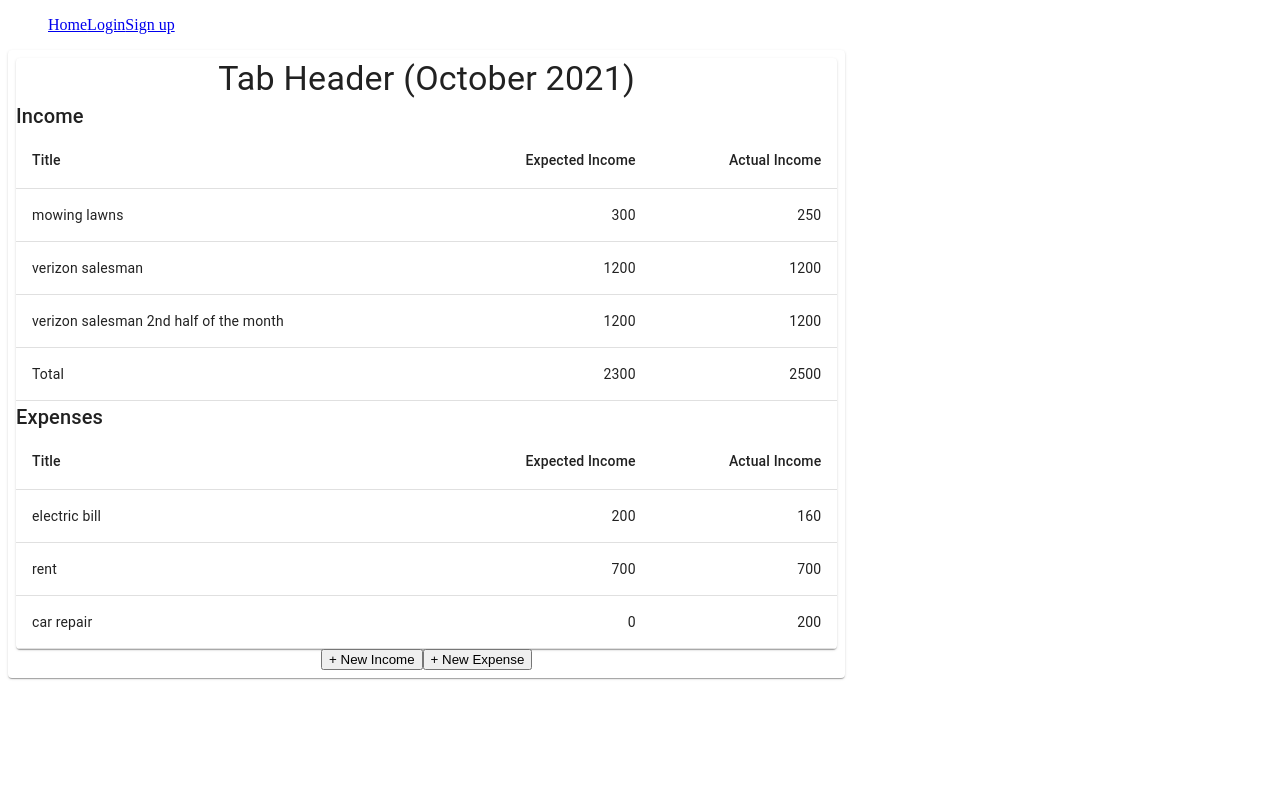
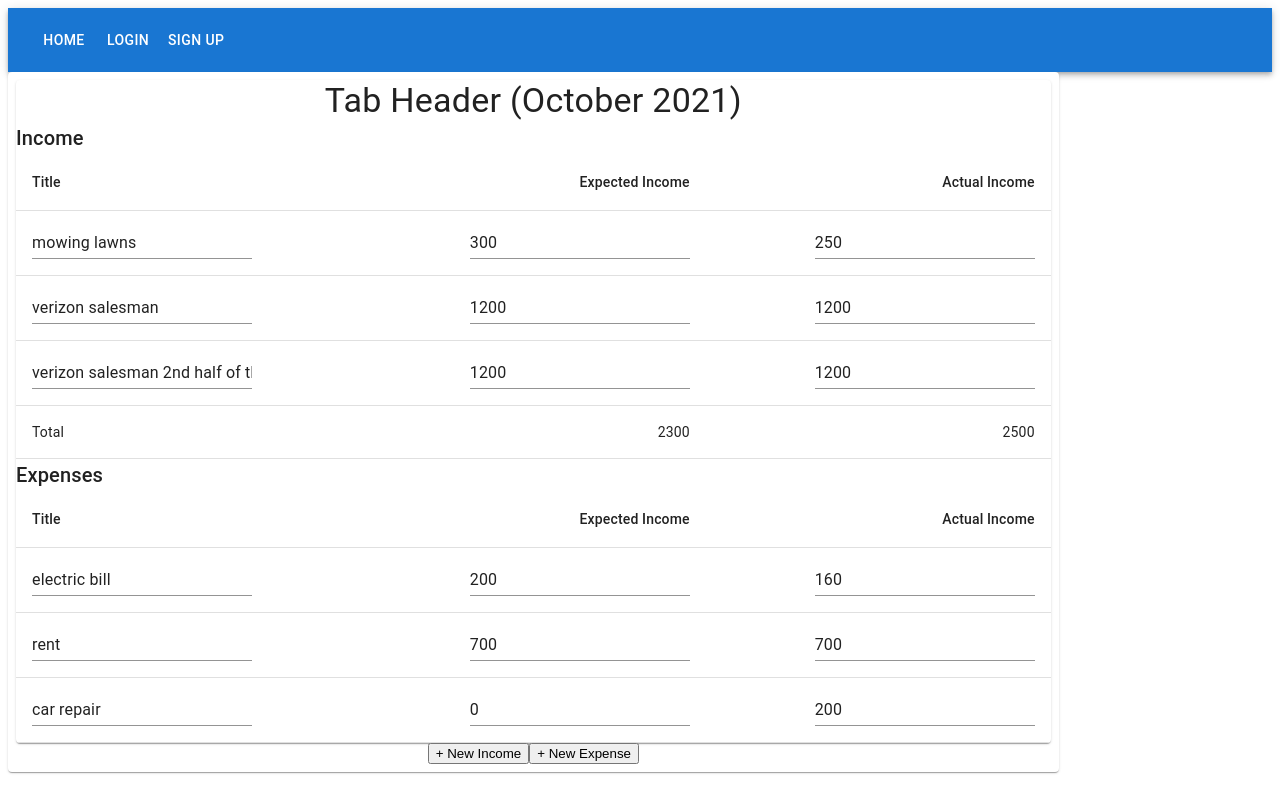
Before and after one commit to Leepzig/personal-finance, a React (Create React App) app: page / in a window 1280 px wide. Built offline with nearby package versions, Linux system fonts and the light colour scheme.

Commit message:
fixed basic navbar formatting along with added inputs for the budget transaction display

```diff
--- a/src/components/dynamic/Budget.js
+++ b/src/components/dynamic/Budget.js
@@ -44,7 +44,7 @@ const Budget = () => {
         <div>
             <Box sx={{ flexGrow: 1 }}>
       <Grid container spacing={2}>
-        <Grid item xs={8}>
+        <Grid item xs={10}>
           <Item>
 
         <TableContainer component={Paper}>
--- a/src/components/dynamic/Transaction.js
+++ b/src/components/dynamic/Transaction.js
@@ -1,31 +1,35 @@
-import React from 'react'
+import React, { useState } from 'react'
 import { useForm } from '../../hooks/useForm'
-import Table from '@mui/material/Table';
-import TableBody from '@mui/material/TableBody';
 import TableCell from '@mui/material/TableCell';
-import TableContainer from '@mui/material/TableContainer';
-import TableHead from '@mui/material/TableHead';
 import TableRow from '@mui/material/TableRow';
-import Paper from '@mui/material/Paper';
+import Input from '@mui/material/Input';
+
+
 
 const Transaction = ( {transaction} ) => {
+    const [disabledStatus, setDisabledStatus] = useState(false)
     const [form, handleFormChange] = useForm({
         name: transaction.name,
         budgeted: transaction.budgeted,
         actual: transaction.actual
     })
 
+    const changeDisabledStatus = () => {
+
+    }
+
 //MAke it so that on focus for the <tr> the delete button appears
     return (
         <TableRow
             key={transaction.name}
             sx={{ '&:last-child td, &:last-child th': { border: 0 } }}
+            onClick
             >
               <TableCell component="th" scope="row">
-                {transaction.name}
+                <Input disabled={disabledStatus} value={form.name} name="name" onChange={handleFormChange}/>
               </TableCell>
-              <TableCell align="right">{transaction.budgeted}</TableCell>
-              <TableCell align="right">{transaction.actual}</TableCell>
+              <TableCell disabled={disabledStatus} align="right"><Input value={form.budgeted} name="budgeted" onChange={handleFormChange}/></TableCell>
+              <TableCell disabled={disabledStatus} align="right"><Input value={form.actual} name="actual" onChange={handleFormChange}/></TableCell>
             {/* <td><input className="transaction-line" aria-label="Field name" type="text" name="name" value={form.name} onChange={handleFormChange}/></td>
             <td><input className="transaction-line" aria-label="Field name" type="text" name="budgeted" value={form.budgeted} onChange={handleFormChange}/></td>
             <td><input className="transaction-line" aria-label="Field name" type="text" name="actual" value={form.actual} onChange={handleFormChange}/></td>
--- a/src/components/static/Navbar.js
+++ b/src/components/static/Navbar.js
@@ -1,16 +1,24 @@
 import React from 'react'
 import { NavLink } from 'react-router-dom'
+import AppBar from '@mui/material/AppBar';
+import Box from '@mui/material/Box';
+import Toolbar from '@mui/material/Toolbar';
+import Typography from '@mui/material/Typography';
+import Button from '@mui/material/Button';
+
 
 const Navbar = () => {
 
     return (
-        <ul>
-            <NavLink to="/">Home</NavLink>
-            <NavLink to="/login">Login</NavLink>
-            <NavLink to="/signup">Sign up</NavLink>
-        </ul>
-
-
+    <Box >
+      <AppBar position="static">
+        <Toolbar>
+            <Button color="inherit"><NavLink to="/">Home</NavLink></Button>
+            <Button color="inherit"><NavLink to="/login">Login</NavLink></Button>
+            <Button color="inherit"><NavLink to="/signup">Sign up</NavLink></Button>
+        </Toolbar>
+      </AppBar>
+    </Box>
     )
 }
 
--- a/src/index.css
+++ b/src/index.css
@@ -8,3 +8,8 @@ input:hover {
   background-color: #d3d3d3;
   cursor: pointer;
 }
+
+a, a:visited, a:hover, a:active {
+  color: inherit;
+  text-decoration: none;
+}
```
